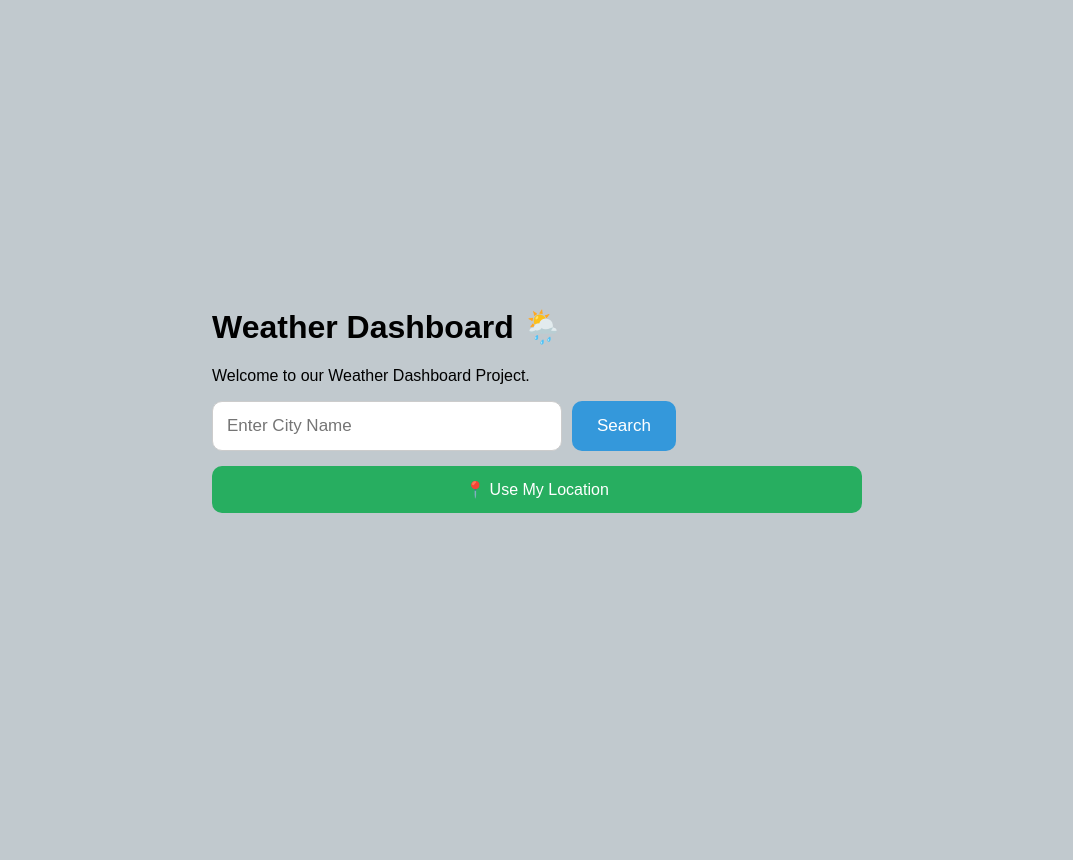
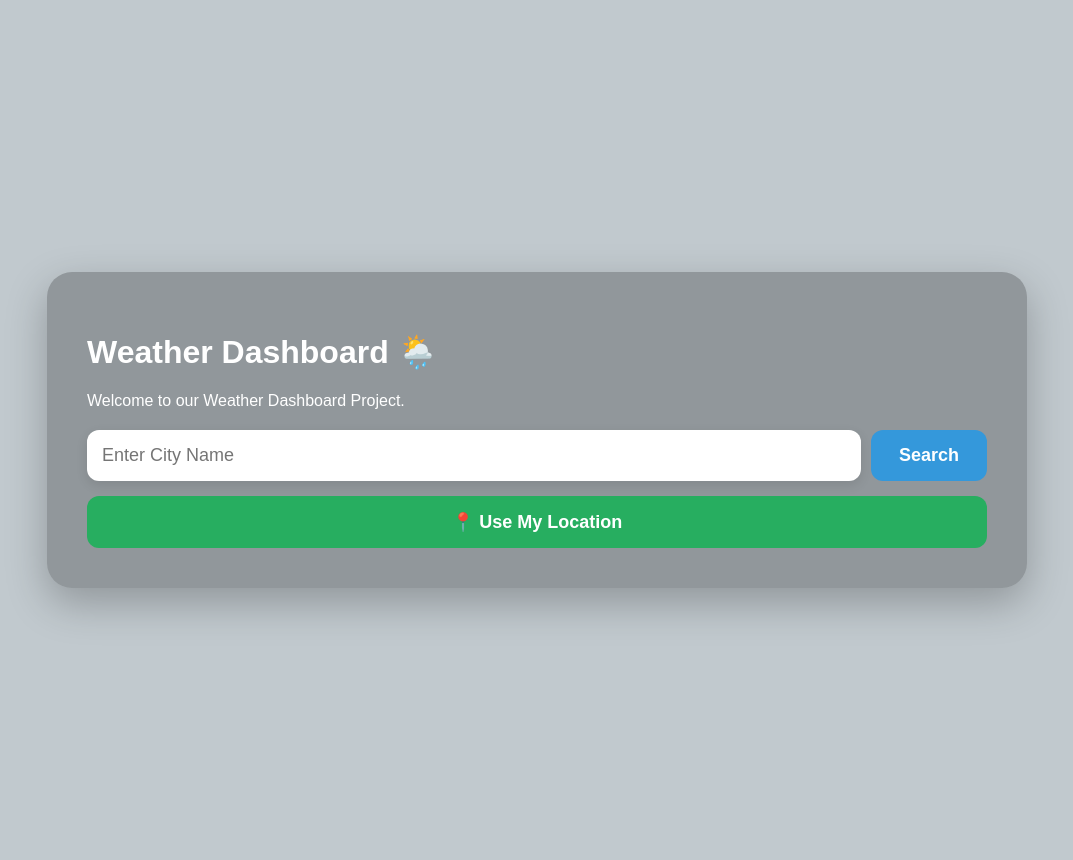
Before and after one commit to sidhartharout06/weather-dashboard, a Django app: page / in a window 1280 px wide. Shown: the whole page, without its empty margins (103-1176 px from the left). Before the commit the page ends 513 px from the top, so only its background shows below. Run offline with Django 5.2, Linux system fonts and the light colour scheme.

Commit message:
Add dynamic weather backgrounds

```diff
--- a/weather/static/weather/css/style.css
+++ b/weather/static/weather/css/style.css
@@ -1,7 +1,8 @@
 body{
     margin:0;
-    padding:0;
+    padding:30px;
     font-family:Arial, Helvetica, sans-serif;
+
     background:#c1c9ce;
 
     display:flex;
@@ -11,16 +12,63 @@
     min-height:100vh;
 }
 
+.container{
 
-.container{
-    max-width: 650px;
-    width: 100%;
-    margin: 50px auto;
+    width:100%;
+    max-width:900px;
+
+    padding:40px;
+
+    border-radius:25px;
+
+    background-image:var(--bg-image);
+    background-size:cover;
+    background-position:center;
+    background-repeat:no-repeat;
+
+    box-shadow:0 15px 40px rgba(0,0,0,0.25);
+
+    position:relative;
+    overflow:hidden;
+}
+
+/* Dark overlay for better readability */
+
+.container::before{
+
+    content:"";
+
+    position:absolute;
+
+    inset:0;
+
+    background:rgba(0,0,0,0.25);
+
+    z-index:0;
+}
+
+/* Keep all content above overlay */
+
+.container>*{
+
+    position:relative;
+
+    z-index:1;
+}
+
+.container h1,
+.container p{
+
+    color:white;
 }
 
 .weather-card{
+    color: #222;
 
-    background:white;
+    background:rgba(255,255,255,0.40);
+
+    backdrop-filter:blur(15px);
+    -webkit-backdrop-filter: blur(15px);
 
     padding:35px;
 
@@ -30,97 +78,158 @@
 
     box-shadow:0 10px 25px rgba(0,0,0,0.15);
 
-    transition: 0.3s;
+    transition:.3s;
 }
+
+.weather-card:hover{
+
+    transform:translateY(-5px);
+}
+
+.weather-card h2{
+
+    font-size:38px;
+
+    margin-bottom:10px;
+}
+
+.weather-card h3{
+
+    font-size:28px;
+
+    margin-bottom:20px;
+}
+
 
 .weather-card p{
 
     margin:18px 0;
-
-}
-
-.weather-card:hover{
-    transform: translateY(-5px);
 }
 
 .search-form{
 
-    display: flex;
-    gap: 10px;
-
+    display:flex;
+    gap:10px;
+    margin-top:20px;
 }
-
 
 input{
 
-    width:320px;
+    flex:1;
 
-    padding:14px;
+    padding:15px;
 
-    border-radius:10px;
+    border-radius:12px;
 
-    border:1px solid #ccc;
+    border: none;
 
-    outline: none;
+    outline:none;
 
-    font-size:17px;
+    font-size:18px;
+
+    box-shadow:0 4px 12px rgba(0,0,0,0.1);
+
 
 }
 
 input:focus{
-    border-color: rgb(52, 152, 219);
+
+    border-color:rgb(52,152,219);
 }
+
 button{
 
-    padding:14px 25px;
+    padding:15px 28px;
 
     border:none;
 
-    border-radius:10px;
+    border-radius:12px;
 
-    background:rgb(52, 152, 219);
+    background:#3498db;
 
     color:white;
 
-    font-size:17px;
+    font-size:18px;
+
+    font-weight:bold;
 
     cursor:pointer;
 
-    transition: 0.3s;
-
+    transition:.3s;
 }
 
 button:hover{
 
     background:#217dbb;
 
-    transform: scale(1.03);
+    transform:translateY(-2px);
+}
 
+#location-btn{
+
+    margin-top:15px;
+
+    width:100%;
+
+    background:#27ae60;
+}
+
+#location-btn:hover{
+
+    background:#219150;
 }
 
 .city-header{
+
     display:flex;
+
     justify-content:space-between;
+
     align-items:center;
 }
 
 .city-header img{
-    width: 80px;
-    height: 80px;
+
+    width:80px;
+
+    height:80px;
 }
 
 .temp{
+
     font-size:80px;
-    font-weight: bold;
+
+    font-weight:bold;
+
     text-align:center;
+
     margin:10px 0;
 }
 
 .description{
+
     text-align:center;
-    font-size:25px;
-    color:#666;
+
+    font-size:28px;
+
+    color:#4b5563;
+
     margin-bottom:30px;
+
+    text-transform:capitalize;
+
+    font-weight:600;
+}
+
+.date-time{
+
+    color:#4b5563;
+
+    font-size:18px;
+
+    margin-top: 10px;
+
+    margin-bottom:25px;
 }
 
 hr{
@@ -135,61 +244,97 @@
 }
 
 .details{
+
     display:grid;
-    grid-template-columns:1fr 1fr;
-    gap:15px;
+
+    grid-template-columns:repeat(2,1fr);
+
+    gap:18px;
+
     margin-top:20px;
 }
 
 .details p{
+
+    background:rgba(255,255,255,0.55);
+
+    padding:15px;
+
+    border-radius:12px;
+
     margin:0;
+
+    font-size:17px;
+
+    color:#222;
+
+    font-weight:500;
+
+    box-shadow:0 4px 10px rgba(0,0,0,0.08);
 }
 
-.date-time{
-    color:#666;
-    font-size:16px;
-    margin-top:-10px;
-    margin-bottom:20px;
+.weather-card{
+
+    animation:fadeIn .5s ease;
 }
 
-#location-btn{
-    margin-top:15px;
-    width:100%;
-    padding:14px;
-    border:none;
-    border-radius:10px;
-    background:#27ae60;
-    color:white;
-    font-size:16px;
-    cursor:pointer;
-    transition:0.3s;
+@keyframes fadeIn{
+
+    from{
+
+        opacity:0;
+
+        transform:translateY(20px);
+    }
+
+    to{
+
+        opacity:1;
+
+        transform:translateY(0);
+    }
 }
-
-#location-btn:hover{
-    background:#219150;
-}
-
 
 @media(max-width:700px){
 
+    body{
+
+        padding:15px;
+    }
+
     .container{
 
-        width:90%;
+        padding:20px;
+    }
 
+    .search-form{
+
+        flex-direction:column;
     }
 
     input{
 
         width:100%;
-
-        margin-bottom:10px;
-
     }
 
     button{
 
         width:100%;
-
     }
 
+    .details{
+
+        grid-template-columns:1fr;
+    }
+
+    .temp{
+
+        font-size:60px;
+    }
+
+    .city-header{
+
+        flex-direction:column;
+        text-align:center;
+    }
 }
--- a/weather/static/weather/js/app.js
+++ b/weather/static/weather/js/app.js
@@ -36,12 +36,14 @@
     const params = new URLSearchParams(window.location.search);
     const currentCity = params.get("city");
 
-    if (!currentCity && lastCity) {
+    const isHomePage = window.location.pathname === "/";
+
+    if (isHomePage && !currentCity && lastCity) {
         window.location.href = `/?city=${encodeURIComponent(lastCity)}`;
         return;
     }
 
-    if (currentCity) {
+    if (cityInput && currentCity) {
         cityInput.value = currentCity;
     }
 
--- a/weather/views.py
+++ b/weather/views.py
@@ -1,7 +1,5 @@
 from django.shortcuts import render
 from .services import get_weather, get_weather_by_coordinates
-from django.http import HttpResponse
-
 
 
 def home(request):
@@ -19,14 +17,18 @@
 
     return render(request, "weather/home.html", context)
 
+
 def location_weather(request):
     lat = request.GET.get("lat")
     lon = request.GET.get("lon")
 
-    weather = get_weather_by_coordinates(lat, lon)
+    weather = None
+
+    if lat and lon:
+        weather = get_weather_by_coordinates(lat, lon)
 
     context = {
-        "city": "",
+        "city": weather["city"] if weather else "",
         "weather": weather,
     }
 
```
Also changed, not shown: weather/services.py (+28 -1 lines), weather/templates/weather/home.html (+28 -10 lines), weather/static/weather/images/cloudy.jpeg (added), weather/static/weather/images/fog.jpeg (added), weather/static/weather/images/night_sky.jpeg (added), weather/static/weather/images/rainy.jpeg (added), weather/static/weather/images/snow.jpeg (added), weather/static/weather/images/sunny.jpeg (added), weather/static/weather/images/thunderstorm.jpeg (added).
